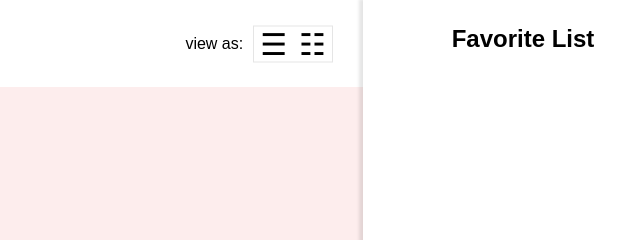
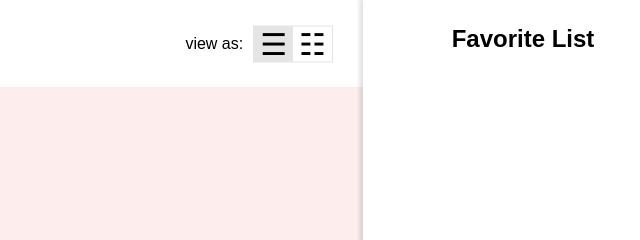
Before and after one commit to nk-kosiv/movie-gallery, a website built with webpack: page index.html in a window 1280 px wide. Shown: the top 240 px of the page, 597-1237 px from the left. Built offline with nearby package versions, Linux system fonts and the light colour scheme; no server answers.

Commit message:
added active class switch for change view button

```diff
--- a/index.html
+++ b/index.html
@@ -15,7 +15,9 @@
             <div class="view_selection_container">
               <p class="view_selection_text">view as:</p>
               <div class="view_selection_block">
-                <span id="select_row_view" class="view_selection_row_icon"
+                <span
+                  id="select_row_view"
+                  class="view_selection_row_icon active_selected_view"
                   >&#9776;</span
                 >
                 <span id="select_grid_view" class="view_selection_grid_Icon"
--- a/src/index.css
+++ b/src/index.css
@@ -248,6 +248,9 @@ body {
   cursor: pointer;
   padding: 0 6px;
 }
+.active_selected_view {
+  background-color: rgba(0, 0, 0, 0.1);
+}
 .view_selection_block span:hover {
   cursor: pointer;
   background-color: rgba(0, 0, 0, 0.1);
--- a/src/index.js
+++ b/src/index.js
@@ -22,9 +22,13 @@ const changeView = () => {
 
   gridViewButton.addEventListener("click", () => {
     gallery.classList.add("gallery_grid_view");
+    gridViewButton.classList.add("active_selected_view");
+    rowViewButton.classList.remove("active_selected_view");
   });
   rowViewButton.addEventListener("click", () => {
     gallery.classList.remove("gallery_grid_view");
+    gridViewButton.classList.remove("active_selected_view");
+    rowViewButton.classList.add("active_selected_view");
   });
 };
 
```
